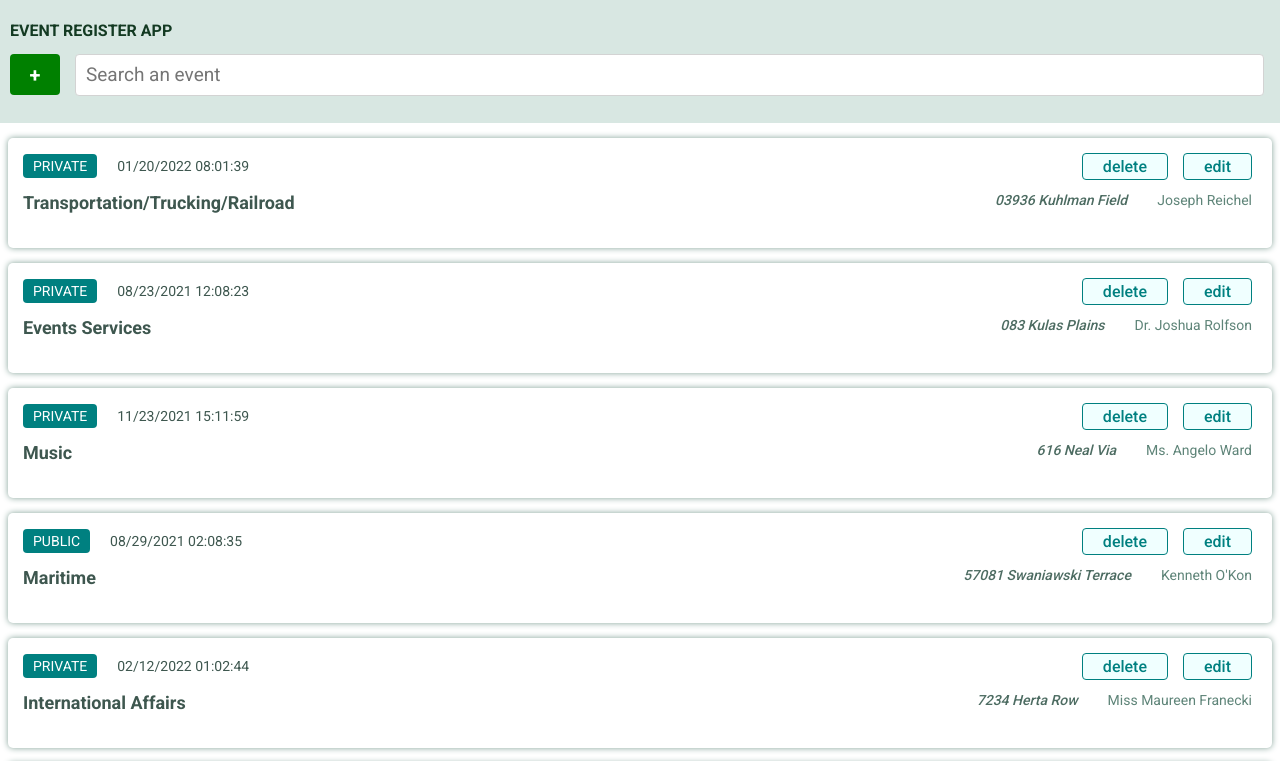
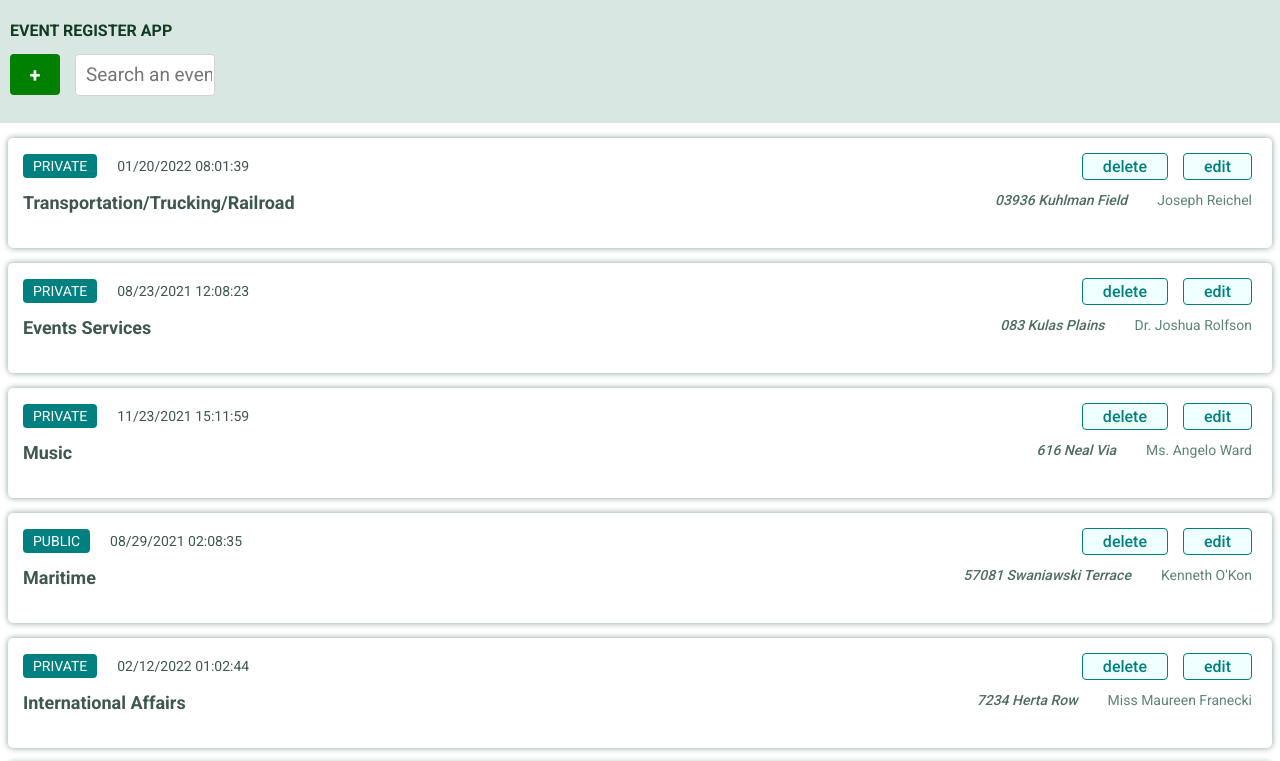
Before and after one commit to ronniebm/react-js-events-list-app-with-crud, a React (Create React App) app: page / in a window 1280 px wide. Shown: the top 761 px of the page. Built offline with nearby package versions, Linux system fonts and the light colour scheme; data requests are answered from the project's data file.

Commit message:
saving changes checkpoint#1

```diff
--- a/db.json
+++ b/db.json
@@ -799,6 +799,22 @@
       "hostname": "Jackie Lubowitz",
       "type": "public",
       "date": "12/05/2021 06:12:21"
+    },
+    {
+      "id": 101,
+      "name": "prueba goku",
+      "location": "barranquilla",
+      "hostname": "goku",
+      "type": "privadogok",
+      "date": "today"
+    },
+    {
+      "id": 102,
+      "name": "goku 2",
+      "location": "s",
+      "hostname": "s",
+      "type": "s",
+      "date": "s"
     }
   ]
 }
--- a/src/components/EventToolBar.js
+++ b/src/components/EventToolBar.js
@@ -1,17 +1,39 @@
-import React from 'react';
+import React, {useState} from 'react';
 import '../styles/EventToolBar.css';
 
+export const EventToolBar = ({openCloseInsertData}) => {
 
-export const EventToolBar = ({openCloseInsertData}) => {
+  const [inputValue, setInputValue] = useState('');
+
+  const handleInputChange = (e) => {
+    setInputValue(e.target.value);
+    console.log(e.target.value);
+  }
+
+  const handleSubmit = (e) => {
+    e.preventDefault();
+    console.log('submit hecho')
+  }
+
   return (
     <div className="toolbar">
       <div className="toolbar__wrapper">
         <h2 className="toolbar__title">Event Register APP</h2>
         <div className="toolbar__container">
           <button className="toolbar__container__button" onClick={()=>openCloseInsertData()}>+</button>
-          <input className="toolbar__container__search js-search" type="text" name="name" placeholder="Search an event" />
+          <form onSubmit={handleSubmit} >
+            <input
+              className="toolbar__container__search js-search"
+              type="text"
+              name="name"
+              placeholder="Search an event"
+              value={ inputValue }
+              onChange={ handleInputChange }
+            />
+          </form>
         </div>
       </div>
     </div>
   )
+
 }
```
